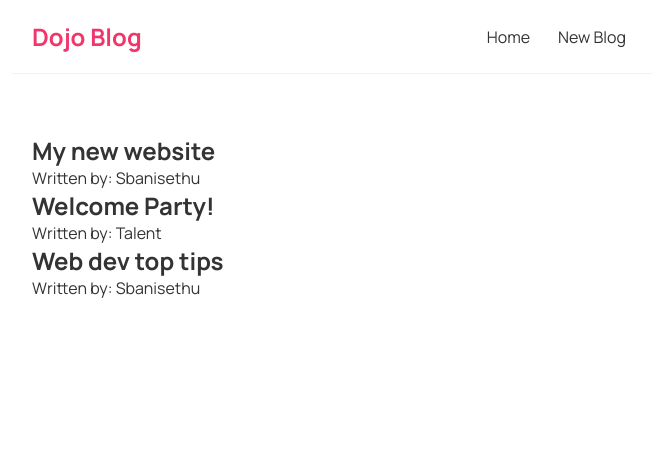
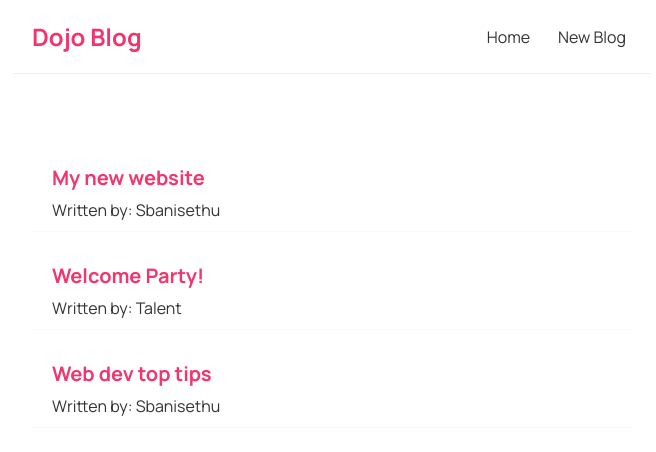
Before and after one commit to officialpuretalent/dojo-blog, a React (Create React App) app: page / in a window 1280 px wide. Shown: the top 452 px of the page, without its empty margins (308-964 px from the left). Built offline with nearby package versions, Linux system fonts and the light colour scheme; the HTML template or start-up script is replaced by a standard one.

Commit message:
Added more styles for blog post preview

```diff
--- a/src/index.css
+++ b/src/index.css
@@ -38,3 +38,20 @@
   margin: 40px auto;
   padding: 20px;
 }
+
+/* post previews list */
+.post-preview {
+  padding: 10px 20px;
+  margin: 20px 0;
+  border-bottom: 1px solid #fafafa;
+}
+
+.post-preview:hover {
+  box-shadow: 1px 3px 5px rgba(0, 0, 0, 0.1);
+}
+
+.post-preview h2 {
+  font-size: 20px;
+  color: #f1356d;
+  margin-bottom: 8px;
+}
```
